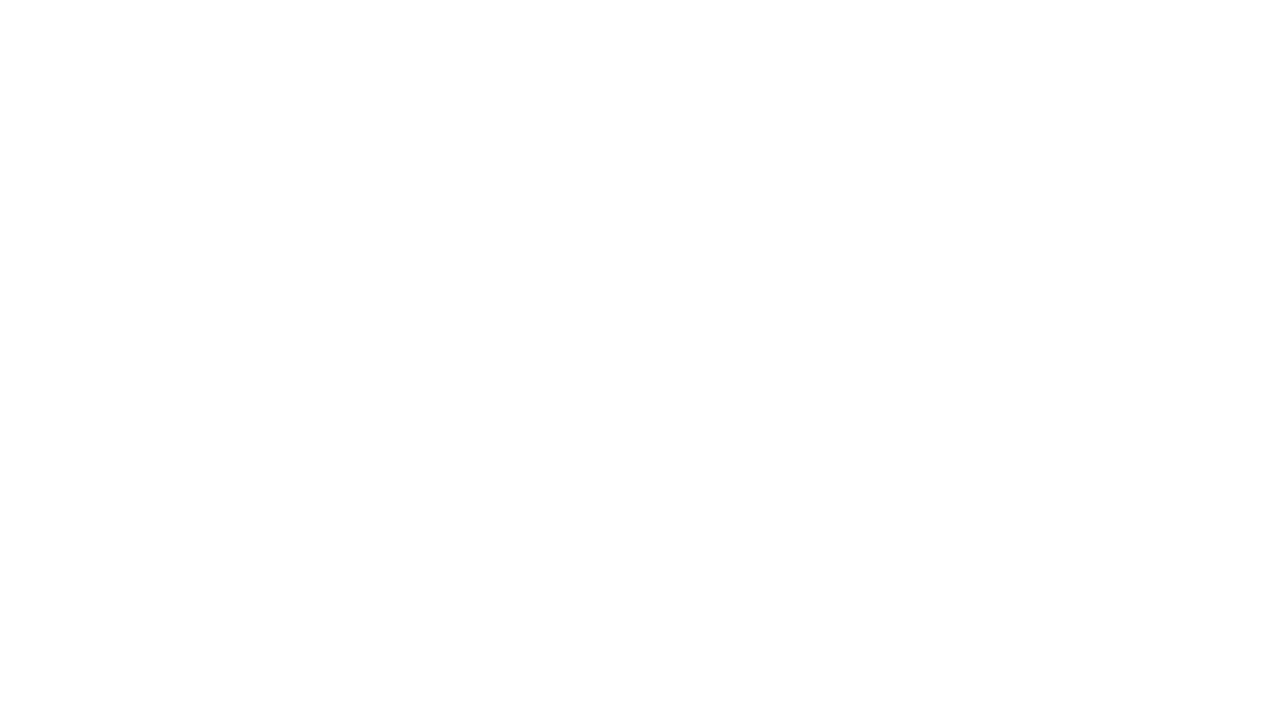
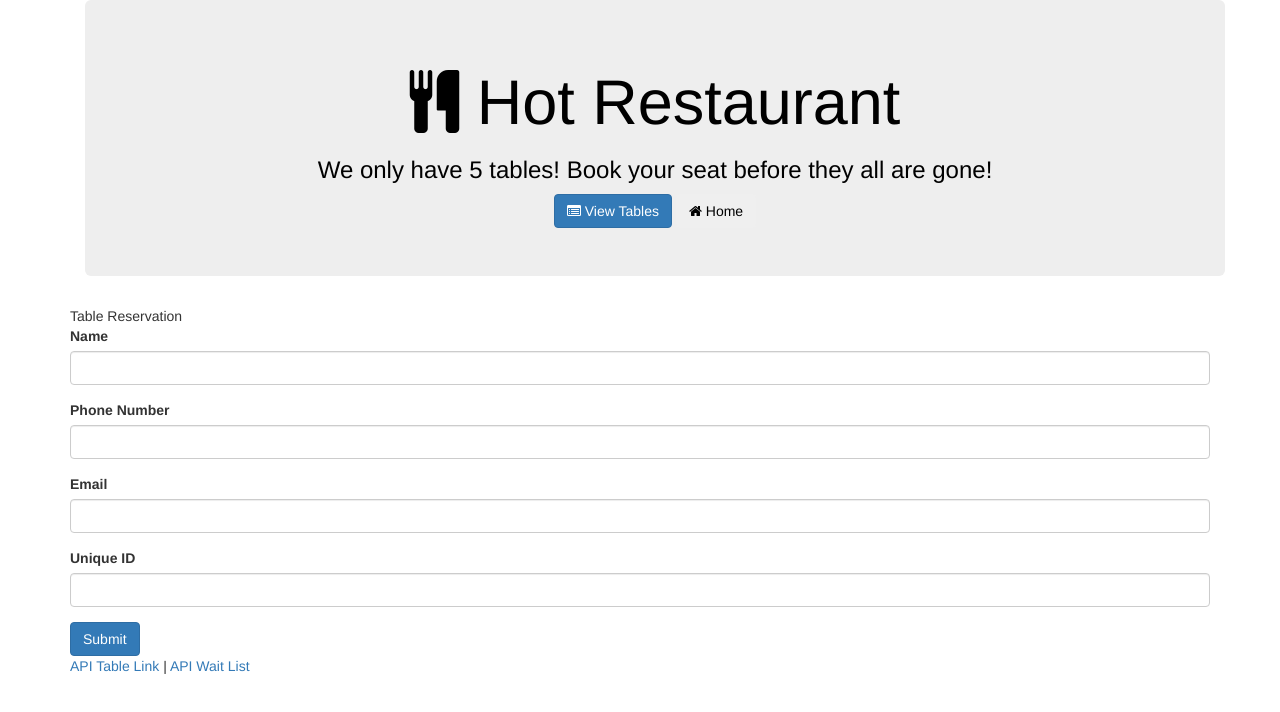
Before and after one commit to thatianaviana/Hot-Restaurant, a website: page add.html in a window 1280 px wide. Drawn offline with nearby package versions, Linux system fonts and the light colour scheme.

Commit message:
added add.html

```diff
--- a/add.html
+++ b/add.html
@@ -0,0 +1,101 @@
+<!DOCTYPE html>
+<html lang="en">
+
+<head>
+    <meta charset="UTF-8">
+    <meta name="viewport" content="width=device-width, initial-scale=1.0">
+    <meta http-equiv="X-UA-Compatible" content="ie=edge">
+    <!-- Optional theme -->
+    <link rel="stylesheet" href="https://maxcdn.bootstrapcdn.com/bootstrap/3.4.0/css/bootstrap.min.css">
+    <script src="https://ajax.googleapis.com/ajax/libs/jquery/3.4.0/jquery.min.js"></script>
+    <script src="https://maxcdn.bootstrapcdn.com/bootstrap/3.4.0/js/bootstrap.min.js"></script>
+    <link rel="stylesheet" href="https://cdnjs.cloudflare.com/ajax/libs/font-awesome/4.7.0/css/font-awesome.min.css">
+    <link rel="stylesheet" href="style.css">
+
+    <title>Hot Restaurant</title>
+</head>
+
+<body>
+
+    <div class="container">
+
+        <div class="container">
+            <div class="jumbotron jumbotron-fluid">
+                <h1 class="display-4">
+                    <span class="fa fa-cutlery" aria-hidden="true"></span>
+                    Hot Restaurant
+                </h1>
+                <h3> We only have 5 tables! Book your seat before they all are gone!</h3>
+                <button id="reservation" type="button" class="btn btn-primary"> <span class="fa fa-list-alt"
+                        aria-hidden="true"></span> View Tables</button>
+                <button id="view-list" type="button" class="btn btn-light"> <span class="fa fa-home" aria-hidden="true"></span> Home</button>
+
+            </div>
+        </div>
+
+        <div class="row">
+            <div class="col-lg-12">
+                <!-- Reservation Page -->
+                <div class="card">
+                    <div class="card-header">
+                        Table Reservation
+                    </div>
+                    <div class="card-body">
+                        <form role="form">
+                            <div class="form-group">
+                                <label for="reserve-name">Name</label>
+                                <input type="text" class="form-control" id="reserve-name">
+                            </div>
+                            <div class="form-group">
+                                <label for="reserve-phone">Phone Number</label>
+                                <input type="text" class="form-control" id="reserve-phone">
+                            </div>
+                            <div class="form-group">
+                                <label for="reserve-email">Email</label>
+                                <input type="text" class="form-control" id="reserve-email">
+                            </div>
+                            <div class="form-group">
+                                <label for="reserve-unique-id">Unique ID</label>
+                                <input type="text" class="form-control" id="reserve-unique-id">
+                            </div>
+                            <button type="submit" class="btn btn-primary submit">Submit</button>
+                        </form>
+                    </div>
+                </div>
+            </div>
+        </div>
+    </div>
+
+    <footer class="footer">
+        <div class="container">
+            <p>
+                <a href="/api/tables">API Table Link</a> |
+                <a href="/api/waitlist">API Wait List</a>
+        </div>
+    </footer>
+
+    <script type="text/javascript">
+        // Question: What does this code do?
+        $("#add-btn").on("click", function (event) {
+            event.preventDefault();
+            var newGuest = {
+                name: $("#name").val().trim(),
+                phone: $("#phone").val().trim(),
+                email: $("#email").val().trim(),
+                uniqueId: $("#id").val().trim()
+            };
+
+            // Question: What does this code do??
+            $.post("/api/guests", newGuest)
+                .then(function (data) {
+                    console.log("add.html", data);
+                    alert("Adding guest...");
+                });
+        });
+    </script>
+
+
+
+</body>
+
+</html>
```
Also changed, not shown: index.html (+2 -37 lines).
